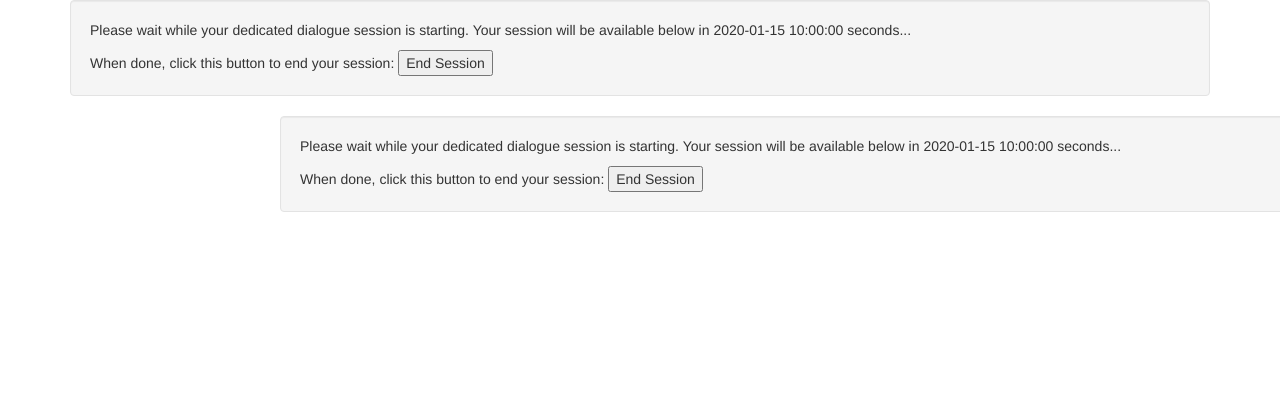
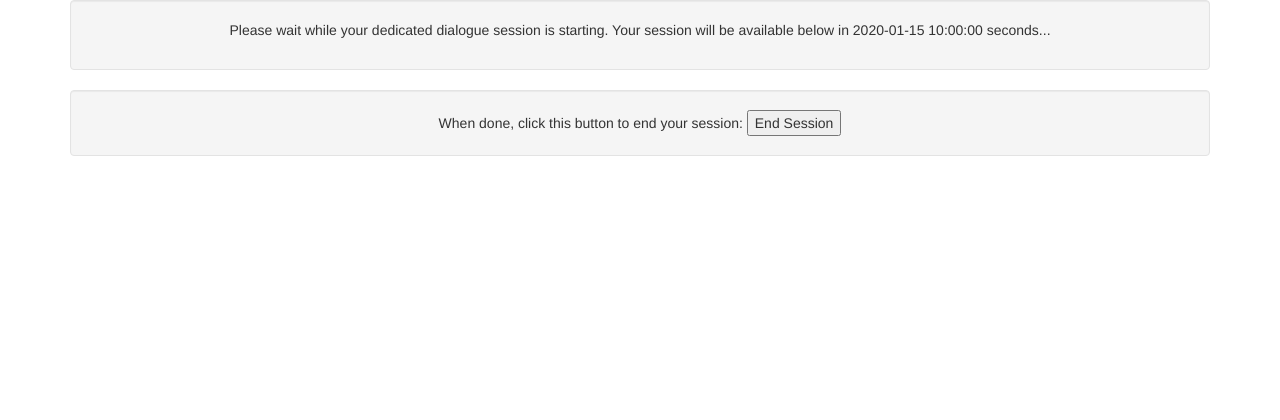
Before and after one commit to bgyori/cwc_integ_service, a Flask app: template templates/launch_dialogue.html in a window 1280 px wide; the page is wider, and only the part inside the window is pictured. Shown: the top 420 px of that part. After the commit the page ends 156 px from the top of that part, so only its background shows below. Run offline with Flask 2, Linux system fonts and the light colour scheme; the template is opened without the code that fills it: most values are stand-ins (such as "Sample title", 1, 10 or a date in 2020); some libraries are stand-ins or nearby versions.

Commit message:
Clean up the code.

```diff
--- a/templates/launch_dialogue.html
+++ b/templates/launch_dialogue.html
@@ -7,56 +7,53 @@
 {{util.flashed_messages(dismissible=True)}}
 
 <script>
-    function start_timer(duration){
-        var timer = duration;
-        setInterval(
-            function(){
-                if (timer >= 0) {
-                    console.log(timer)
-                    document.getElementById("counter").textContent = --timer;
-                    };
-                },
-            1000
-            );
+    var timer = {{time_out}}
+    var interval = setInterval(checkup, 1000);
+
+    function checkup(){
+        if (timer >= 0) {
+            console.log(timer)
+            document.getElementById("counter").textContent = --timer;
+            }
+        else {
+            document.getElementById("counter_div").style.display='None';
+            document.getElementById("dialogue_div").style.display='inline-flex';
+            document.getElementById("dialogue_frame").src = '{{dialogue_url}}';
+            clearInterval(interval)
+            }
         };
 
     function submit_delete() {
         var xhr = new XMLHttpRequest();
-        xhr.open("DELETE", "http://{{manager_url}}/end_session/{{container_id}}", false);
+        xhr.open("DELETE", "{{manager_url}}/end_session/{{container_id}}", false);
         xhr.send();
         alert("Redirecting you back to the home page...");
-        location.href = "http://{{manager_url}}";
-        };
-    window.onload = function () {
-        redirecttime = "90000";
-        redirecturl = "{{dialogue_url}}";
-        //setTimeout("location.href = redirecturl;", redirecttime);
-        //setTimeout("document.getElementById(\"dialogueframe\").style.visibility=\"visible\";",
-        //           redirecttime);
-        //setTimeout("document.getElementById(\"dialogueframe\").contentWindow.location.reload();",
-        //           redirecttime);
-        var timeout = {{time_out}};
-        start_timer(timeout);
+        location.href = "{{manager_url}}";
         };
 
 </script>
 
 
 <div class="container">
-    <div class="well">
+    <div id="counter_div" align="center" class="well">
         <p>Please wait while your dedicated dialogue session is starting.
            Your session will be available below in
            <span id="counter">{{time_out}}</span>
            seconds...
         </p>
-        When done, click this button to end your session:
-    <button type="button" onclick="submit_delete()")>End Session</button>
     </div>
 </div>
+<div class="container">
+    <div id="end_div" align="center" class="well">
+        When done, click this button to end your session:
+        <button type="button" onclick="submit_delete()">End Session</button>
+    </div>
 
-    <div align="center">
-        <iframe width="1700" height="1500" id="dialogueframe" src={{dialogue_url}} frameborder="0" allowfullscreen></iframe>
+    <div id="dialogue_div" align="center" style="display: none;">
+        <iframe width="1700" height="1500" src="" id="dialogue_frame" frameborder="0" allowfullscreen>
+        </iframe>
     </div>
+</div>
 
 {% endblock %}
 
```
